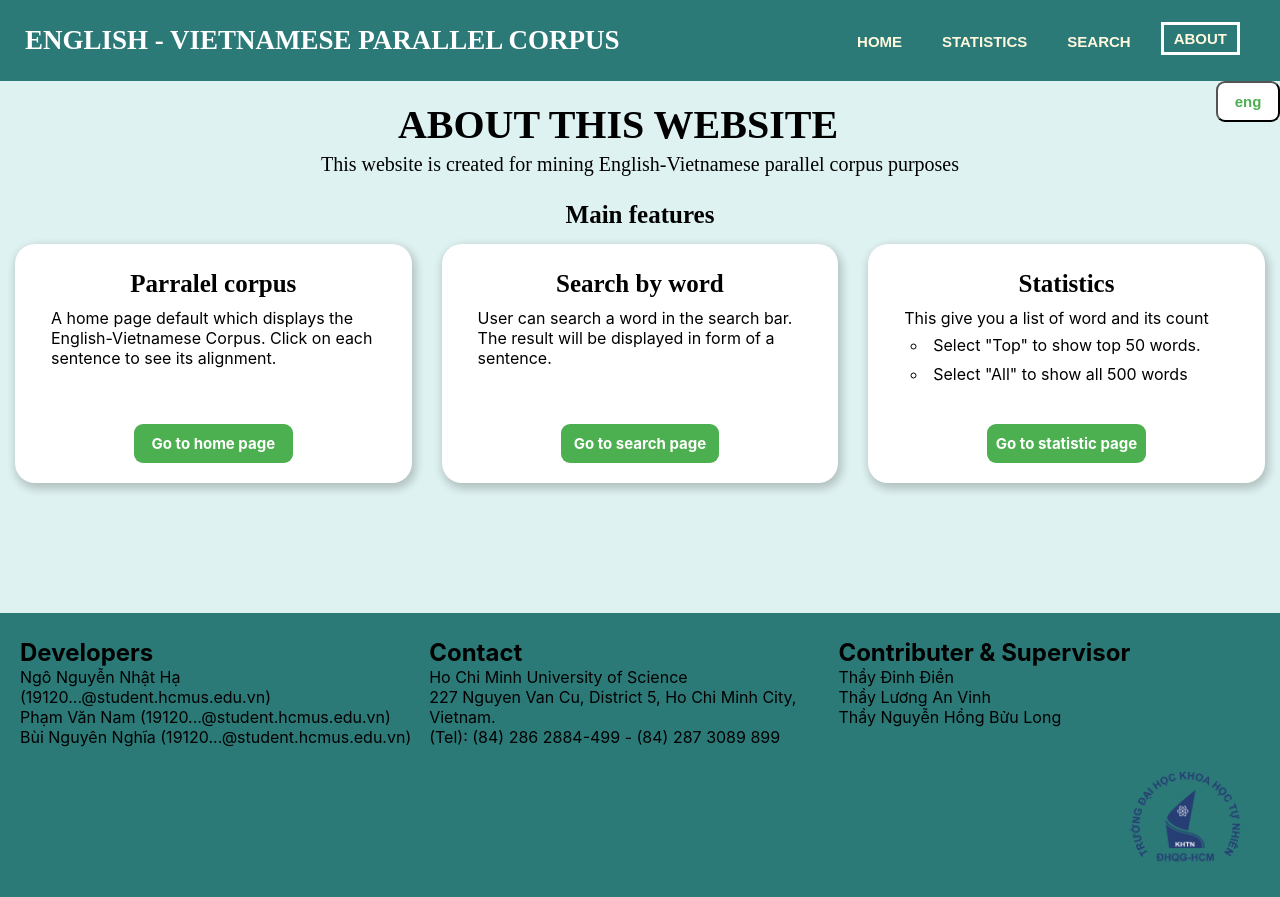
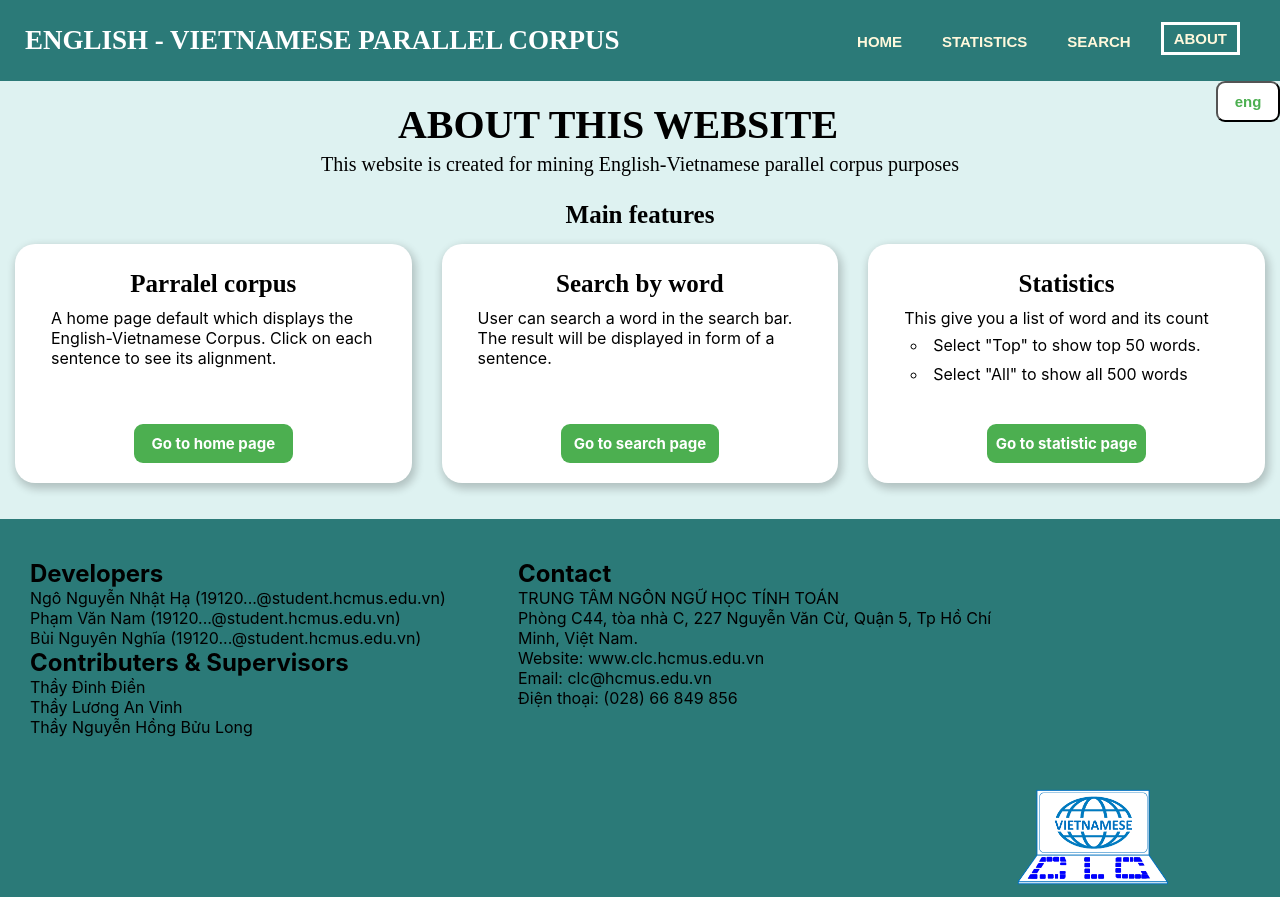
Before and after one commit to PhmNm/demo_web, a React (Create React App) app: page /about in a window 1280 px wide. Built offline with nearby package versions, Linux system fonts and the light colour scheme.

Commit message:
completed footer

```diff
--- a/src/App.css
+++ b/src/App.css
@@ -69,29 +69,31 @@ h1 {
 }
 
 .group-info {
-  padding-top: 5px;
+  /* padding-top: 5px; */
   position: relative;
   width: 100%;
   bottom: 0;
   align-items: center;
   overflow: auto;
-  padding: 0px 20px;
+  padding: 10px 30px;
   background-color: #2b7a78;
 
 }
 .footer-col{
   display: inline-flex;
-  margin-top: 5px;
-  width: 33%;
+  width: 40%;
 }
 
 .list-info{
+  margin-top: 10px;
+  margin-bottom: 20px;
   padding-top: 20px;
   list-style: none;
 }
 
 .logo-col {
-  height: 10%;
+  margin-top: 30px;
+  margin-right: 60px;
   float: right;
 }
 
--- a/src/App.js
+++ b/src/App.js
@@ -1,5 +1,5 @@
 import './App.css';
-import logo from './logo_khtn_remake.png';
+import logo from './clc_logo.png';
 import HomePage from './components/HomePage/HomePage';
 import About from './components/About/About';
 import Search from './components/Search/Search';
@@ -41,26 +41,25 @@ function App() {
                 <li>Ngô Nguyễn Nhật Hạ (19120...@student.hcmus.edu.vn)</li>
                 <li>Phạm Văn Nam (19120...@student.hcmus.edu.vn)</li>
                 <li>Bùi Nguyên Nghĩa (19120...@student.hcmus.edu.vn)</li>
+                <h2>Contributers & Supervisors </h2>
+                <li>Thầy Đinh Điền</li>
+                <li>Thầy Lương An Vinh</li>
+                <li>Thầy Nguyễn Hồng Bửu Long</li>
               </ul>
             </div>
             <div className="footer-col">
               <ul className="list-info">
                 <h2>Contact</h2>
-                <li>Ho Chi Minh University of Science</li>
-                <li>227 Nguyen Van Cu, District 5, Ho Chi Minh City, Vietnam.</li>
-                <li>(Tel): (84) 286 2884-499 - (84) 287 3089 899</li>
-
+                <li>TRUNG TÂM NGÔN NGỮ HỌC TÍNH TOÁN</li>
+                <li>Phòng C44, tòa nhà C,
+                  227 Nguyễn Văn Cừ, Quận 5,
+                  Tp Hồ Chí Minh, Việt Nam.</li>
+                <li>Website: www.clc.hcmus.edu.vn</li>
+                <li>Email: clc@hcmus.edu.vn</li>
+                <li>Điện thoại: (028) 66 849 856</li>
               </ul>
             </div>
-            <div className="footer-col">
-              <ul className="list-info">
-                <h2>Contributer & Supervisor </h2>
-                <li>Thầy Đinh Điền</li>
-                <li>Thầy Lương An Vinh</li>
-                <li>Thầy Nguyễn Hồng Bửu Long</li>
-              </ul>
-            </div>
-            <img src={logo} alt="logo" width="150" height="150" className='logo-col' />
+            <img src={logo} alt="logo" width="190" height="100" className='logo-col' />
           </div>
         </footer>
       </div>
--- a/src/components/About/About.css
+++ b/src/components/About/About.css
@@ -50,7 +50,7 @@ html {
 }
 
 .container h2{
-    text-align: center;
+  text-align: center;
 }
 
 .container p{
```
Also changed, not shown: src/clc_logo.png (added).
